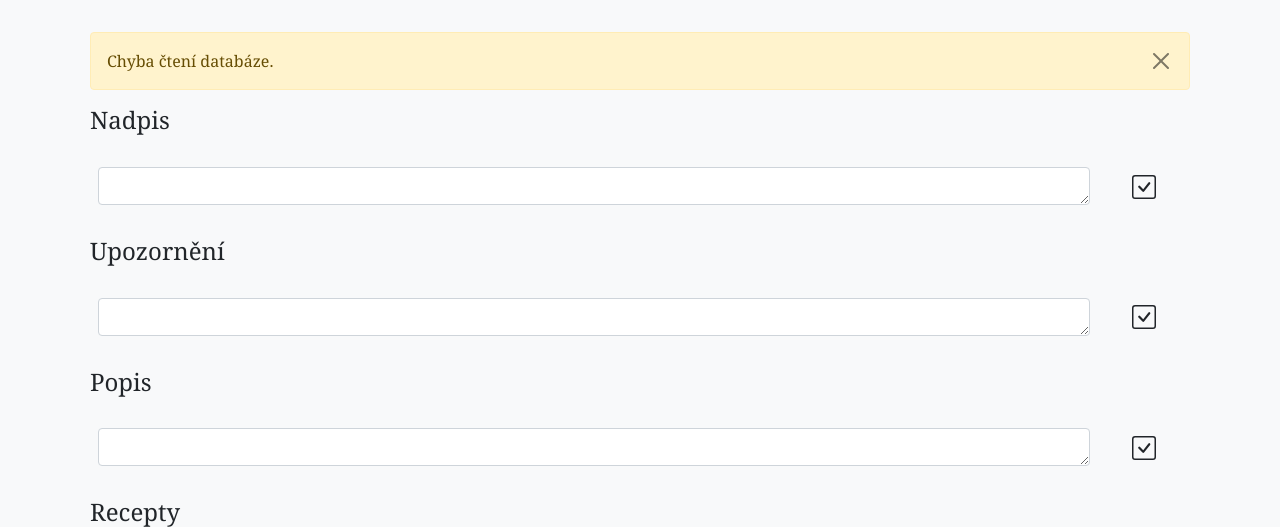
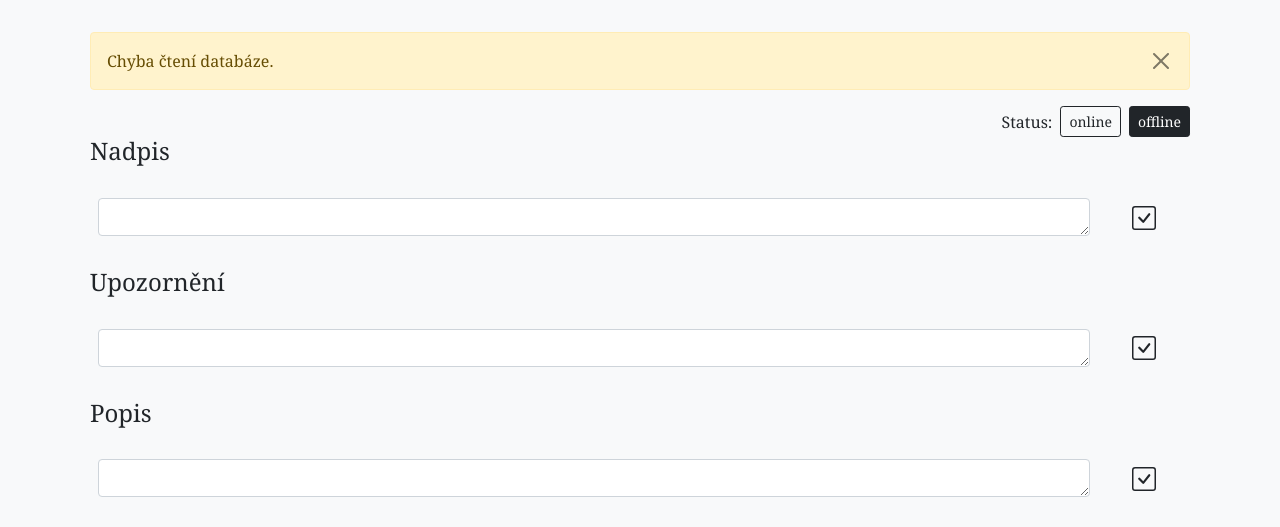
Before and after one commit to KyomaHooin/Cardio, a PHP site: page / in a window 1280 px wide. Shown: the part 56-583 px from the top of the page. Run offline with PHP 8.4, Linux system fonts and the light colour scheme.

Commit message:
Online/offline mode.

```diff
--- a/VPS/prescription/custom.js
+++ b/VPS/prescription/custom.js
@@ -24,6 +24,13 @@ async function update(payload) {
 // TEXT
 
 function text_on_save() { document.getElementById('text-save').click(); }
+
+// STATUS
+
+async function status_update(state) {
+	payload = {'type':'offline', 'state':state};
+	const ret = await this.update(payload);
+}
 
 // PRESCRIPTION
 
--- a/VPS/prescription/index.php
+++ b/VPS/prescription/index.php
@@ -21,6 +21,14 @@ if ($db) { $query = $db->exec("DELETE FROM cardio WHERE status = 1 AND timestamp
 if (json_decode(file_get_contents('php://input'))) {
 	$req = json_decode(file_get_contents('php://input'), True);
 	$resp = [];
+
+	if ($req['type'] == 'offline') {
+		$query = $db->exec("REPLACE INTO offline(rowid,state) VALUES(1, '" . $req['state'] . "');");
+		if($query) {
+			$resp['value'] = 'ok';
+		}
+	}
+
 
 	if ($req['type'] == 'remove') {
 		$query = $db->exec("DELETE FROM cardio WHERE id = '" . $req['id'] . "';");
@@ -111,6 +119,21 @@ if (isset($_SESSION['result'])) {
 }
 
 ?>
+
+<?php
+
+if ($db) {
+	$state = $db->querySingle("SELECT state FROM offline;");
+} else { $state = null; }
+
+?>
+
+
+<div class="d-flex gap-2 align-items-center justify-content-end">
+<span>Status:</span>
+<input type="radio" class="btn-check" name="status" id="online" onclick="status_update(1)" <?php echo ($state) ? 'checked' : ''; ?> autocomplete="off"><label class="btn btn-outline-dark btn-sm" for="online">online</label>
+<input type="radio" class="btn-check" name="status" id="offline" onclick="status_update(0)" <?php echo (!$state) ? 'checked' : ''; ?> autocomplete="off"><label class="btn btn-outline-dark btn-sm" for="offline">offline</label>
+</div>
 
 <h4>Nadpis</h4>
 
```
Also changed, not shown: VPS/html/index.php (+6 -2 lines), 1 other file.
